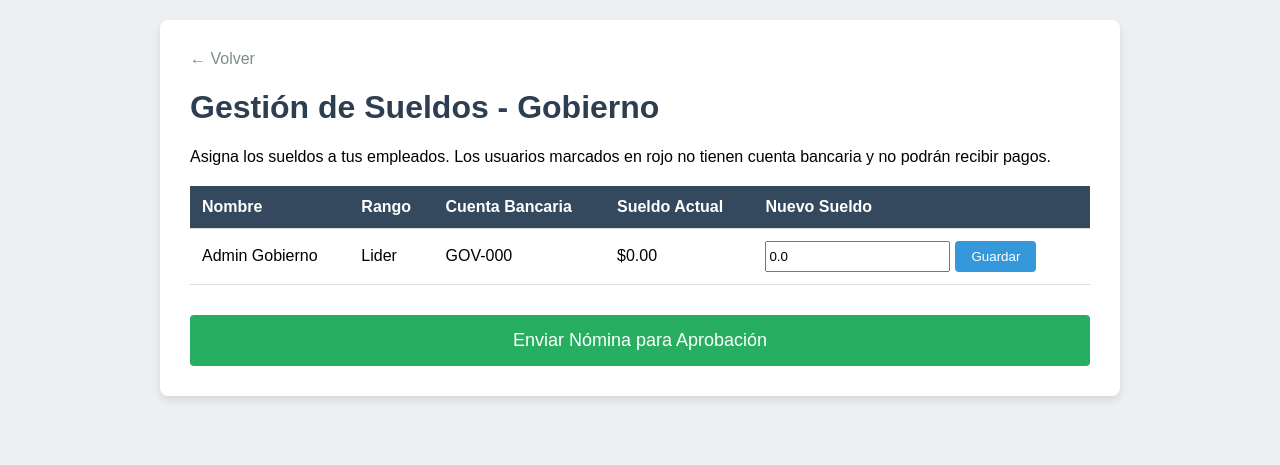
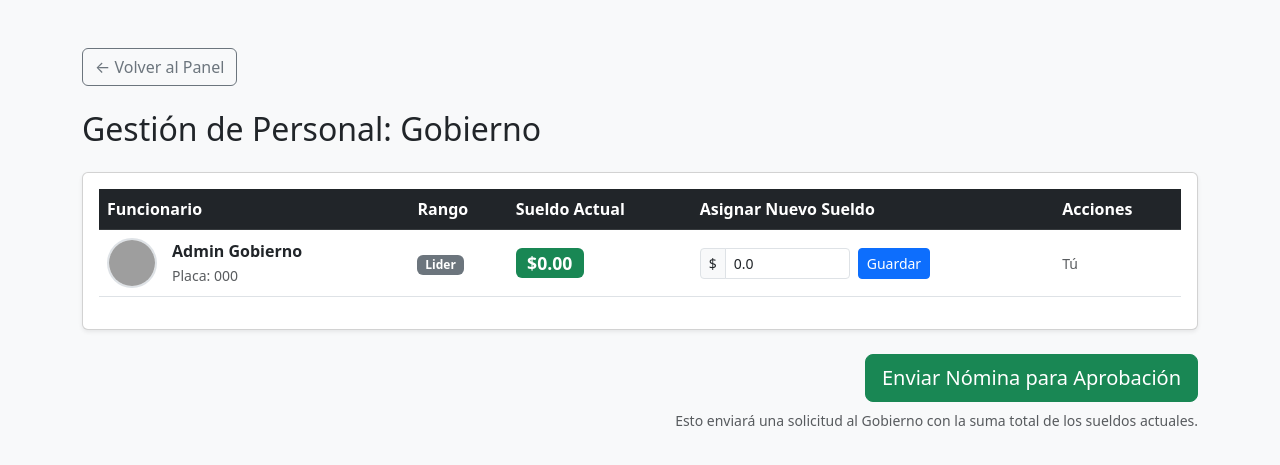
Before and after one commit to Aldoval1/gobwebbot, a Flask app: page /official/salaries in a window 1280 px wide. Shown: the top 465 px of the page. Run offline with Flask 3, Linux system fonts and the light colour scheme; a user stored in the database is signed in; some libraries are stand-ins or nearby versions; grey boxes are pictures that could not be loaded.

Commit message:
Update salary management page layout and styles

```diff
--- a/app/templates/manage_salaries.html
+++ b/app/templates/manage_salaries.html
@@ -3,117 +3,105 @@
 <head>
     <meta charset="UTF-8">
     <meta name="viewport" content="width=device-width, initial-scale=1.0">
-    <title>Gestionar Sueldos - {{ current_user.department }}</title>
+    <title>Gestión de Salarios y Personal</title>
+    <link href="https://cdn.jsdelivr.net/npm/bootstrap@5.3.0/dist/css/bootstrap.min.css" rel="stylesheet">
     <style>
-        body {
-            font-family: Arial, sans-serif;
-            background-color: #ecf0f1;
-            margin: 0;
-            padding: 20px;
+        .member-img {
+            width: 50px;
+            height: 50px;
+            object-fit: cover;
+            border-radius: 50%;
+            margin-right: 15px;
+            border: 2px solid #dee2e6;
         }
-        .container {
-            max-width: 900px;
-            margin: 0 auto;
-            background-color: white;
-            padding: 30px;
-            border-radius: 8px;
-            box-shadow: 0 4px 8px rgba(0,0,0,0.1);
-        }
-        h1 {
-            color: #2c3e50;
-        }
-        table {
-            width: 100%;
-            border-collapse: collapse;
-            margin-top: 20px;
-        }
-        th, td {
-            padding: 12px;
-            border-bottom: 1px solid #ddd;
-            text-align: left;
-        }
-        th {
-            background-color: #34495e;
-            color: white;
-        }
-        tr.warning {
-            background-color: #ffe6e6;
-            color: #c0392b;
-        }
-        .btn {
-            padding: 8px 16px;
-            border: none;
-            border-radius: 4px;
-            cursor: pointer;
-            color: white;
-            background-color: #3498db;
-        }
-        .btn-submit {
-            background-color: #27ae60;
-            font-size: 18px;
-            padding: 15px 30px;
-            margin-top: 30px;
-            display: block;
-            width: 100%;
-        }
-        input[type="number"] {
-            padding: 5px;
-            width: 100px;
+        .salary-badge {
+            font-size: 1.1em;
+            font-weight: bold;
         }
     </style>
 </head>
-<body>
-    <div class="container">
-        <a href="{{ url_for('main.official_dashboard') }}" style="text-decoration: none; color: #7f8c8d;">← Volver</a>
-        <h1>Gestión de Sueldos - {{ current_user.department }}</h1>
-        <p>Asigna los sueldos a tus empleados. Los usuarios marcados en rojo no tienen cuenta bancaria y no podrán recibir pagos.</p>
+<body class="bg-light">
+    <div class="container mt-5">
+        <a href="{{ url_for('main.official_dashboard') }}" class="btn btn-outline-secondary mb-4">← Volver al Panel</a>
 
-        {% with messages = get_flashed_messages() %}
+        <h2 class="mb-4">Gestión de Personal: {{ current_user.department }}</h2>
+
+        {% with messages = get_flashed_messages(with_categories=true) %}
             {% if messages %}
-                {% for message in messages %}
-                    <div style="background: #dff0d8; padding: 10px; color: #3c763d;">{{ message }}</div>
+                {% for category, message in messages %}
+                    <div class="alert alert-{{ category if category != 'message' else 'info' }}">{{ message }}</div>
                 {% endfor %}
             {% endif %}
         {% endwith %}
 
-        <table>
-            <thead>
+        <div class="card shadow-sm">
+            <div class="card-body">
+                {% if members %}
+                <div class="table-responsive">
+                    <table class="table table-hover align-middle">
+                        <thead class="table-dark">
                             <tr>
-                    <th>Nombre</th>
+                                <th>Funcionario</th>
                                 <th>Rango</th>
-                    <th>Cuenta Bancaria</th>
                                 <th>Sueldo Actual</th>
-                    <th>Nuevo Sueldo</th>
+                                <th>Asignar Nuevo Sueldo</th>
+                                <th>Acciones</th>
                             </tr>
                         </thead>
                         <tbody>
                             {% for member in members %}
-                <tr class="{% if not member.bank_account %}warning{% endif %}">
-                    <td>{{ member.first_name }} {{ member.last_name }}</td>
-                    <td>{{ member.official_rank }}</td>
+                            <tr>
                                 <td>
-                        {% if member.bank_account %}
-                            {{ member.bank_account.account_number }}
+                                    <div class="d-flex align-items-center">
+                                        <img src="{{ url_for('static', filename='img/' + (member.selfie_filename or 'default.jpg')) }}" class="member-img" alt="Foto">
+                                        <div>
+                                            <div class="fw-bold">{{ member.first_name }} {{ member.last_name }}</div>
+                                            <small class="text-muted">Placa: {{ member.badge_id }}</small>
+                                        </div>
+                                    </div>
+                                </td>
+                                <td><span class="badge bg-secondary">{{ member.official_rank }}</span></td>
+                                <td>
+                                    <span class="badge bg-success salary-badge">${{ "{:,.2f}".format(member.salary) }}</span>
+                                </td>
+                                <td>
+                                    <form action="{{ url_for('main.update_salary', user_id=member.id) }}" method="POST" class="d-flex gap-2">
+                                        {{ salary_form.hidden_tag() }}
+                                        <div class="input-group input-group-sm" style="max-width: 150px;">
+                                            <span class="input-group-text">$</span>
+                                            {{ salary_form.salary(class="form-control", placeholder="0", value=member.salary) }}
+                                        </div>
+                                        <button type="submit" class="btn btn-primary btn-sm">Guardar</button>
+                                    </form>
+                                </td>
+                                <td>
+                                    {% if member.id != current_user.id %}
+                                    <form action="{{ url_for('main.kick_member', user_id=member.id) }}" method="POST" onsubmit="return confirm('¿Estás SEGURO de expulsar a {{ member.first_name }}? Esta acción revocará su acceso y placa.');">
+                                        <button type="submit" class="btn btn-outline-danger btn-sm">Expulsar</button>
+                                    </form>
                                     {% else %}
-                            <strong>NO TIENE</strong>
+                                    <span class="text-muted small">Tú</span>
                                     {% endif %}
-                    </td>
-                    <td>${{ "{:,.2f}".format(member.salary if member.salary else 0) }}</td>
-                    <td>
-                        <form action="{{ url_for('main.update_salary', user_id=member.id) }}" method="POST" style="display:flex; gap:5px;">
-                            {{ salary_form.hidden_tag() }}
-                            {{ salary_form.salary(value=member.salary) }}
-                            <button type="submit" class="btn">Guardar</button>
-                        </form>
                                 </td>
                             </tr>
                             {% endfor %}
                         </tbody>
                     </table>
+                </div>
+                {% else %}
+                    <p class="text-center text-muted py-4">No hay miembros activos en tu departamento.</p>
+                {% endif %}
+            </div>
+        </div>
 
+        <div class="mt-4 text-end">
             <form action="{{ url_for('main.submit_payroll') }}" method="POST">
-            <button type="submit" class="btn btn-submit">Enviar Nómina para Aprobación</button>
+                <button type="submit" class="btn btn-success btn-lg">Enviar Nómina para Aprobación</button>
             </form>
+            <small class="text-muted d-block mt-2">Esto enviará una solicitud al Gobierno con la suma total de los sueldos actuales.</small>
         </div>
+    </div>
+
+    <script src="https://cdn.jsdelivr.net/npm/bootstrap@5.3.0/dist/js/bootstrap.bundle.min.js"></script>
 </body>
 </html>
```
Lines whose indentation alone changed are shown as unchanged.
